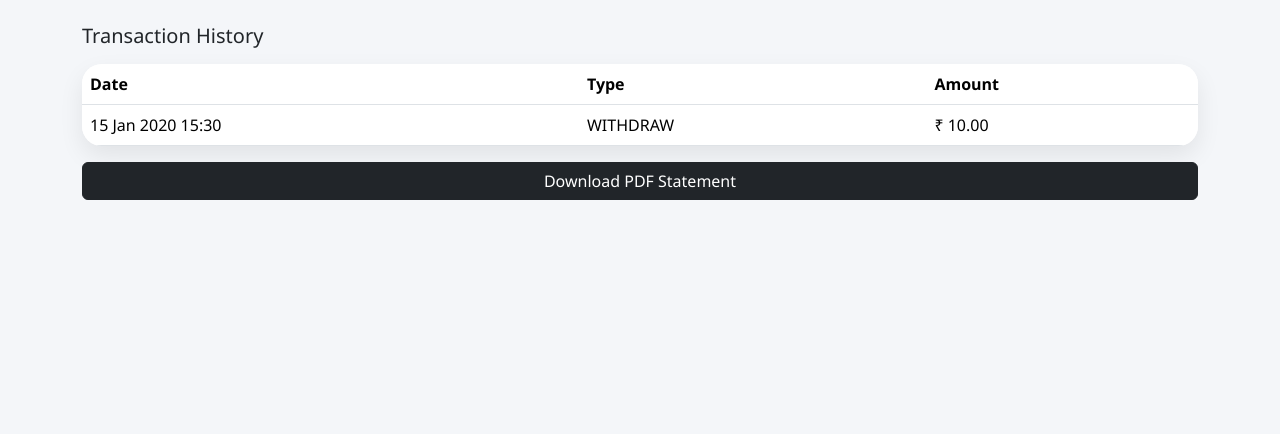
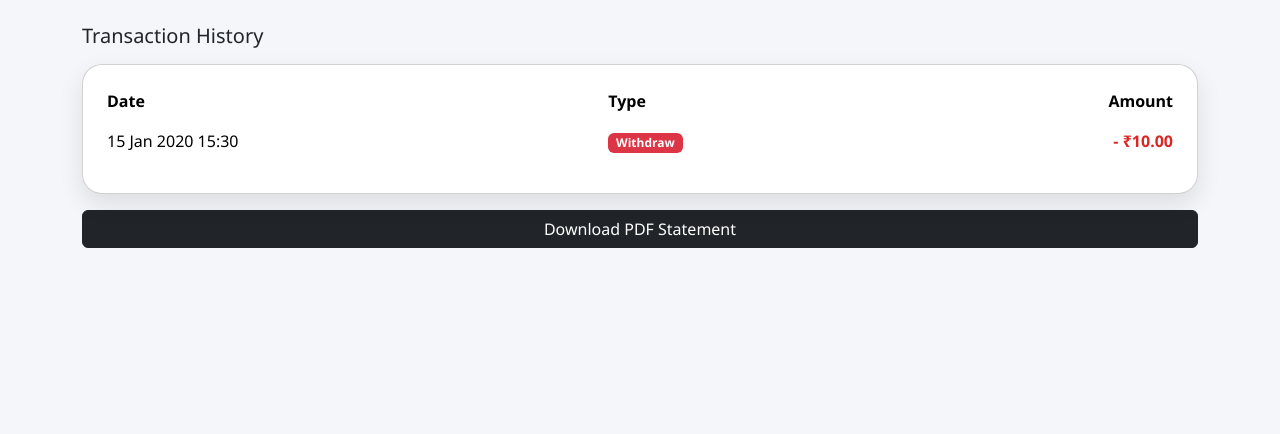
Before and after one commit to nithish-r11/fintech-bank-system, a Django app: page /bank/history/ in a window 1280 px wide. Shown: the top 434 px of the page. Run offline with Django 5.2, Linux system fonts and the light colour scheme; a user stored in the database is signed in; tables that the repository leaves empty hold one stand-in row (values such as "Sample post").

Commit message:
Fixed loan credit transaction, added deposit & withdraw transactions, improved validations and notifications UI

```diff
--- a/banking/views.py
+++ b/banking/views.py
@@ -2,15 +2,16 @@ from django.shortcuts import render, redirect, get_object_or_404
 from django.http import HttpResponse
 from decimal import Decimal
 from reportlab.pdfgen import canvas
+from django.db.models import Sum
+from django.contrib import messages
 
 from accounts.models import User
 from .models import BankAccount, Transaction, FixedDeposit, Loan
-from django.db.models import Sum
-from .models import BankAccount, Loan
-
-from django.contrib import messages
 
 
+# =========================
+# CREATE ACCOUNT
+# =========================
 def create_account_view(request):
 
     if request.method == "POST":
@@ -20,7 +21,6 @@ def create_account_view(request):
         account_type = request.POST.get("account_type")
         balance = request.POST.get("balance")
 
-        # ⭐ NEW FIELDS
         email = request.POST.get("email")
         phone = request.POST.get("phone")
         aadhaar = request.POST.get("aadhaar").replace(" ", "")
@@ -28,12 +28,10 @@ def create_account_view(request):
         address = request.POST.get("address")
         pincode = request.POST.get("pincode")
 
-        # 🔴 USERNAME CHECK
         if User.objects.filter(username=username).exists():
             messages.error(request, "Username already exists ❌")
             return redirect("create_account")
 
-        # 🔴 VALIDATIONS
         if len(aadhaar) != 12 or not aadhaar.isdigit():
             messages.error(request, "Aadhaar must be 12 digits ❌")
             return redirect("create_account")
@@ -46,14 +44,12 @@ def create_account_view(request):
             messages.error(request, "Pincode must be 6 digits ❌")
             return redirect("create_account")
 
-        # ✅ CREATE USER
         user = User.objects.create_user(
             username=username,
             password=password,
             role="CUSTOMER"
         )
 
-        # ✅ CREATE BANK ACCOUNT
         account = BankAccount.objects.create(
             user=user,
             account_type=account_type,
@@ -68,19 +64,19 @@ def create_account_view(request):
 
         messages.success(request, "Account Created Successfully ✅")
 
-        return render(request, "account_details.html", {
-            "account": account
-        })
+        return render(request, "account_details.html", {"account": account})
 
     return render(request, "create_account.html")
 
+
+# =========================
+# WITHDRAW
+# =========================
 def withdraw_view(request):
 
     account = BankAccount.objects.filter(user=request.user).last()
 
     if request.method == 'POST':
-
-        from decimal import Decimal
 
         try:
             amount = Decimal(request.POST['amount'])
@@ -104,11 +100,21 @@ def withdraw_view(request):
         account.balance -= amount
         account.save()
 
+        Transaction.objects.create(
+            account=account,
+            transaction_type="WITHDRAW",
+            amount=amount
+        )
+
         messages.success(request, "Withdrawal successful ✅")
         return redirect("withdraw")
 
     return render(request, 'withdraw.html', {'account': account})
 
+
+# =========================
+# TRANSFER
+# =========================
 def transfer_view(request):
 
     sender = BankAccount.objects.filter(user=request.user).last()
@@ -118,7 +124,6 @@ def transfer_view(request):
         acc_no = request.POST.get('account_number')
         amount = request.POST.get('amount')
 
-        # ❌ receiver check (safe)
         receiver = BankAccount.objects.filter(account_number=acc_no).first()
 
         if not receiver:
@@ -152,7 +157,7 @@ def transfer_view(request):
 
         Transaction.objects.create(
             account=sender,
-            transaction_type='TRANSFER',
+            transaction_type="TRANSFER",
             amount=amount
         )
 
@@ -161,13 +166,17 @@ def transfer_view(request):
 
     return render(request, "transfer.html")
 
+
+# =========================
+# DEPOSIT
+# =========================
 def deposit_view(request):
+
     if request.method == "POST":
 
         acc_no = request.POST.get("account_number")
         amount = request.POST.get("amount")
 
-        # ✅ safe query (no crash)
         account = BankAccount.objects.filter(account_number=acc_no).first()
 
         if not account:
@@ -187,19 +196,36 @@ def deposit_view(request):
         account.balance += amount
         account.save()
 
+        # ✅ ADD TRANSACTION
+        Transaction.objects.create(
+            account=account,
+            transaction_type="DEPOSIT",
+            amount=amount
+        )
+
         messages.success(request, "Deposit successful ✅")
         return redirect("deposit")
 
     return render(request, "deposit.html")
 
+
+# =========================
+# HISTORY
+# =========================
 def history_view(request):
 
     account = BankAccount.objects.filter(user=request.user).last()
     txns = Transaction.objects.filter(account=account).order_by('-created_at')
 
-    return render(request, 'history.html', {'transactions': txns})
+    return render(request, 'history.html', {
+        'transactions': txns,
+        'account': account
+    })
 
 
+# =========================
+# PDF PASSBOOK
+# =========================
 def passbook_pdf_view(request):
 
     acc = BankAccount.objects.filter(user=request.user).last()
@@ -219,6 +245,9 @@ def passbook_pdf_view(request):
     return response
 
 
+# =========================
+# FIXED DEPOSIT
+# =========================
 def fd_view(request):
 
     if request.method == 'POST':
@@ -240,7 +269,6 @@ def fd_view(request):
             messages.error(request, "Insufficient balance ❌")
             return redirect("fd")
 
-        # ✅ Deduct + create FD
         account.balance -= amount
         account.save()
 
@@ -255,6 +283,10 @@ def fd_view(request):
 
     return render(request, 'fd.html')
 
+
+# =========================
+# LOAN APPLY
+# =========================
 def loan_view(request):
 
     if request.method == 'POST':
@@ -263,7 +295,6 @@ def loan_view(request):
         amount = request.POST.get("amount")
         months = request.POST.get("months")
 
-        # ✅ Validation
         try:
             amount = Decimal(amount)
         except:
@@ -278,7 +309,6 @@ def loan_view(request):
             messages.error(request, "Invalid duration ❌")
             return redirect("loan")
 
-        # ✅ Create Loan
         Loan.objects.create(
             account=account,
             amount=amount,
@@ -290,6 +320,10 @@ def loan_view(request):
 
     return render(request, 'loan.html')
 
+
+# =========================
+# APPROVE LOAN (FIXED)
+# =========================
 def approve_loan(request, loan_id):
 
     loan = get_object_or_404(Loan, id=loan_id)
@@ -300,9 +334,10 @@ def approve_loan(request, loan_id):
         account.balance += loan.amount
         account.save()
 
+        # ✅ FIXED HERE
         Transaction.objects.create(
             account=account,
-            transaction_type="TRANSFER",
+            transaction_type="LOAN_CREDIT",  # ⭐ IMPORTANT FIX
             amount=loan.amount
         )
 
@@ -312,6 +347,9 @@ def approve_loan(request, loan_id):
     return redirect('/admin-dashboard/')
 
 
+# =========================
+# REJECT LOAN
+# =========================
 def reject_loan(request, loan_id):
 
     loan = get_object_or_404(Loan, id=loan_id)
@@ -320,6 +358,10 @@ def reject_loan(request, loan_id):
 
     return redirect('/admin-dashboard/')
 
+
+# =========================
+# ANALYTICS
+# =========================
 def analytics_view(request):
 
     total_accounts = BankAccount.objects.count()
--- a/templates/customer_dashboard.html
+++ b/templates/customer_dashboard.html
@@ -1,4 +1,4 @@
-0{% load static %}
+{% load static %}
 <!DOCTYPE html>
 <html>
 <head>
--- a/templates/history.html
+++ b/templates/history.html
@@ -14,14 +14,23 @@ font-family:Segoe UI;
 padding-bottom:110px;
 }
 
-.table-card{
-background:white;
+.card{
 border-radius:20px;
-box-shadow:0 10px 25px rgba(0,0,0,.08);
-overflow:hidden;
+box-shadow:0 10px 25px rgba(0,0,0,.1);
 }
 
-/* Fixed Navbar */
+/* Credit / Debit colors */
+.credit{
+color:#16a34a;
+font-weight:600;
+}
+
+.debit{
+color:#dc2626;
+font-weight:600;
+}
+
+/* Navbar */
 .bottom-nav{
 position:fixed;
 bottom:0;
@@ -68,32 +77,70 @@ transform:translateY(-6px);
 
 <h5 class="mb-3">Transaction History</h5>
 
-<div class="table-card">
-<table class="table mb-0">
+<div class="card p-3">
 
+<table class="table table-borderless">
+
+<thead>
 <tr>
 <th>Date</th>
 <th>Type</th>
-<th>Amount</th>
+<th class="text-end">Amount</th>
 </tr>
+</thead>
+
+<tbody>
 
 {% for t in transactions %}
 <tr>
+
 <td>{{ t.created_at|date:"d M Y H:i" }}</td>
-<td>{{ t.transaction_type }}</td>
-<td>₹ {{ t.amount }}</td>
+
+<td>
+    {% if t.transaction_type == "DEPOSIT" %}
+        <span class="badge bg-success">Deposit</span>
+
+    {% elif t.transaction_type == "LOAN_CREDIT" %}
+        <span class="badge bg-primary">Loan Credited</span>
+
+    {% elif t.transaction_type == "TRANSFER" %}
+        <span class="badge bg-info">Transfer</span>
+
+    {% elif t.transaction_type == "WITHDRAW" %}
+        <span class="badge bg-danger">Withdraw</span>
+    {% endif %}
+</td>
+
+<td class="text-end">
+
+    {% if t.transaction_type == "DEPOSIT" or t.transaction_type == "LOAN_CREDIT" %}
+        <span class="credit">+ ₹{{ t.amount }}</span>
+    {% else %}
+        <span class="debit">- ₹{{ t.amount }}</span>
+    {% endif %}
+
+</td>
+
+</tr>
+{% empty %}
+<tr>
+<td colspan="3" class="text-center text-muted">No transactions yet</td>
 </tr>
 {% endfor %}
 
+</tbody>
+
 </table>
+
 </div>
 
-<a href="/bank/history/pdf/" class="btn btn-dark w-100 mt-3">
+<a href="/bank/passbook/" class="btn btn-dark w-100 mt-3">
 Download PDF Statement
 </a>
 
 </div>
 
+<!-- Bottom Navbar -->
 <div class="bottom-nav">
 
 <a href="/customer/dashboard/">
```
Also changed, not shown: banking/models.py (+41 -6 lines), banking/migrations/0003_alter_loan_status_alter_transaction_transaction_type.py (added), banking/migrations/0004_alter_transaction_transaction_type.py (added).
